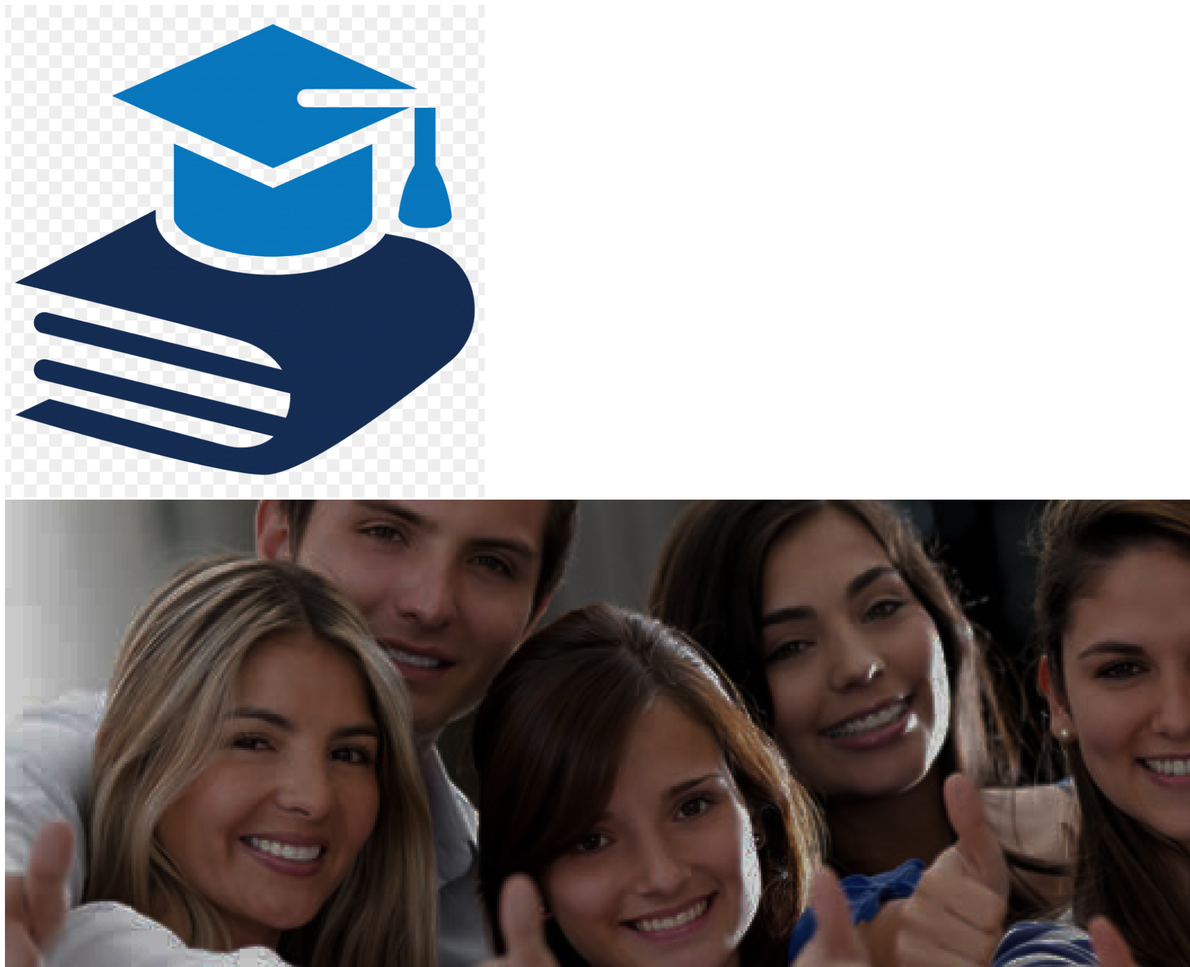
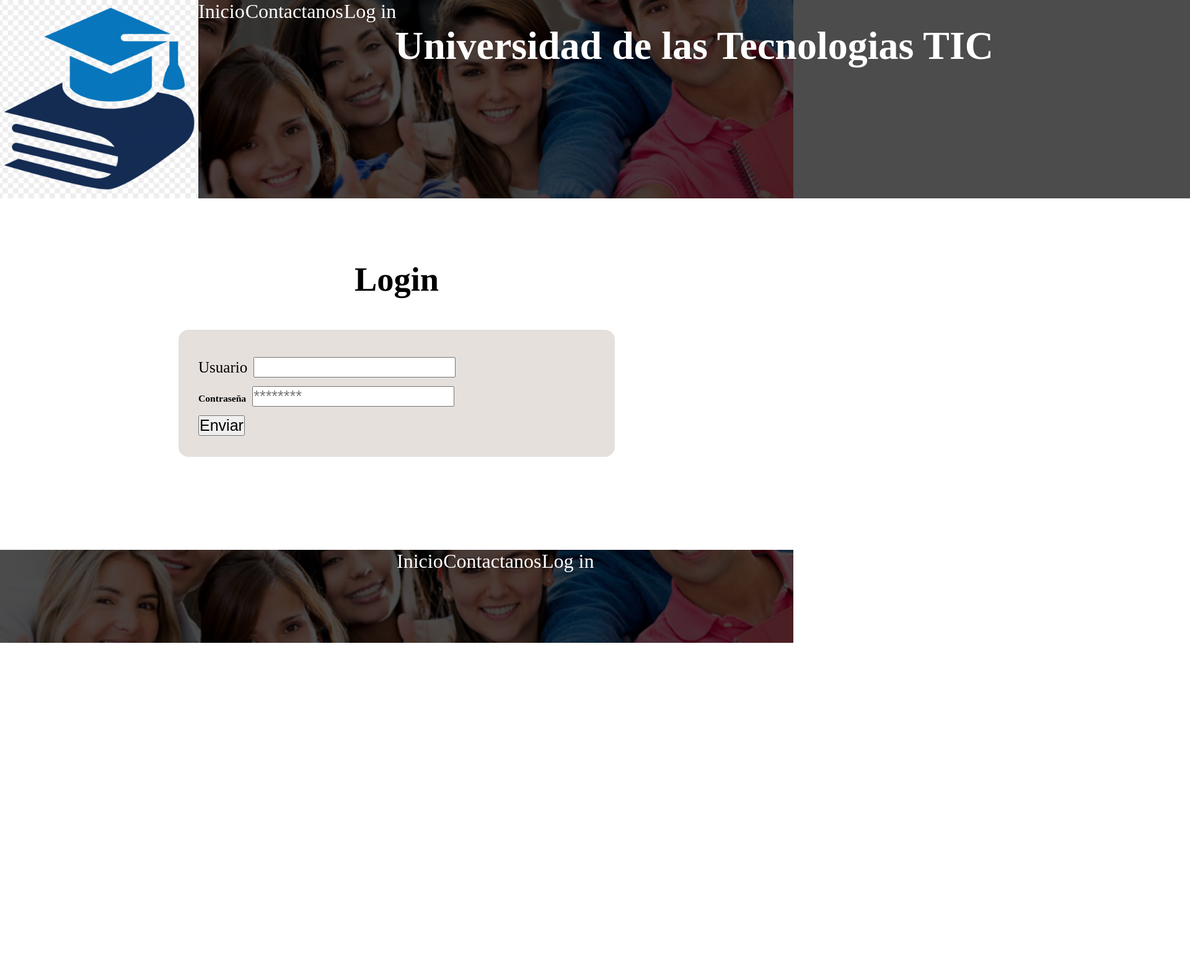
Before and after one commit to dgamero1225/proyecto_g25_grupoc, a plain HTML site: page paginas_web/loginPage.html in a window 1280 px wide. Shown: the top 1560 px of the page at 62% size, 1920 px wide, since content can reach past the window. After the commit the page ends 1037 px from the top, so only its background shows below. Drawn offline with Linux system fonts and the light colour scheme.

Commit message:
trabajando en el login

```diff
--- a/paginas_web/loginPage.html
+++ b/paginas_web/loginPage.html
@@ -4,35 +4,159 @@
 <title>loginPage</title>
 <!--Incorporando Favicon-->
 <link rel="shortcut icon" type="image/x-icon" href="images\iconPage.ico">
+<style>
+			html * {
+			margin: 0;
+			padding: 0;
+			font-size: 62.5%;
+			/* esto se hace para que 1rem = 10px*/
+		}
+
+		body {
+			max-width: 1920px;
+			font-size: 16px;
+		}
+
+		h1 {
+			font-size: 4.0rem;
+		}
+
+		h2 {
+			font-size: 3.4rem;
+		}
+
+		h3 {
+			font-size: 2.6rem;
+		}
+
+		h4 {
+			font-size: 2.0rem;
+		}
+
+		p {
+			font-size: 1.8rem;
+		}
+
+		a {
+			font-size: 2.0rem;
+		}
+
+		/** Header **/
+		.contenedorHeader {
+
+			background-image: url(/images/banner.jpeg);
+			height: 320px;
+			background-size: cover;
+			background-repeat: no-repeat;
+			background-position: center center;
+
+			display: grid;
+			grid-template-columns: 320px 1600px;
+
+		}
+
+		.contenedorHeader__imgLogo {
+			height: 320px;
+			width: 320px;
+		}
+
+		.contenedorHeader__banner {
+			position: relative;
+			background-color: rgba(0, 0, 0, 0.7);
+			width: 100%;
+			height: 100%;
+		}
+
+		.contenedorHeader__banner h1 {
+			color: white;
+			text-align: center;
+		}
+
+		.contenedorHeader__contenido {
+			position: absolute;
+
+		}
+		.contenedorHeader__navegacion a {
+			color: white;
+			text-decoration: none;
+		}
+
+
+
+		/** Formulario **/
+		.titulo{
+			text-align: center;
+			margin-top: 100px;
+			margin-bottom: 50px;
+
+		}
+		.formulario {
+			width: min(40rem,100%);
+			margin: 0 auto;
+			font-size: 4rem;
+			background-color:#E5E0DC;
+			padding: 2rem;
+			border-radius: 1rem;
+		}
+
+
+
+
+		/** Footer **/
+		.contenedorFooter {
+			margin-top: 150px;
+			background-image: url(/images/banner.jpeg);
+			height: 150px;
+			background-size: cover;
+			background-repeat: no-repeat;
+			background-position: center center;
+			position: relative;
+
+		}
+
+		.contenedorFooter__banner {
+			position: absolute;
+			background-color: rgba(0, 0, 0, 0.7);
+			width: 100%;
+			height: 100%;
+			display: grid;
+			grid-template-columns: 1fr 1fr;
+		}
+		.navegacion-footer {
+			grid-column: 2 / 3;
+			align-items: flex-end;
+		}
+		.navegacion-footer a {
+
+			color: white;
+			text-decoration: none;
+		}
+</style>
 </head>
 
 <body>
-	<header>
-		<a href="index.html">
-			<img src="images\Logo.png" alt="">
-		</a>
+	<header class="contenedorHeader">
+		<img class="contenedorHeader__imgLogo" src="images/Logo.png" alt="">
+		<div class="contenedorHeader__banner">
+			<nav class="contenedorHeader__navegacion">
+				<a href="index.html">Inicio</a>
+				<a href="contacto.html">Contactanos</a>
+				<a href="loginPAge.html">Log in</a>
+			</nav>
 
-			<div>
-				<img src="images\Banner.png" alt="">
-				<h1>Universidad de las Tecnologias TIC</h1>
-				<nav>
-					<ul><!--Lista de vinculos de navegacion rapida a lo largo de la pagina-->
-							<li><a href="index.html">Inicio</a> | </li>
-							<li><a href="">Contactenos | </a></li>
-							<li><a href="loginPage.html"><b>Log in</b></a></li>
-					</ul>
-				</nav>
-			</div>
+			<h1>Universidad de las Tecnologias TIC</h1>
+		</div>
 	</header>
 
 	<section>
-		<h2>Login</h2>
-		<form>
+		<h2 class="titulo">Login</h2>
+		<form class="formulario">
+
 			<div>
-				<label for="EntradaUsuario"><b>Usuario</b></label>
+				<label class="formulario__label" for="EntradaUsuario">Usuario</label>
 				<input type="text" name="EntradaUsuario" id="EntradaUsuario" required>
 				<br>
-				<label for="EntradaContraseña"><b>Contraseña</b></label>
+				<label class="formulario__label" for="EntradaContraseña"><b>Contraseña</b></label>
 				<input type="password" placeholder="********" name="EntradaContraseña" id="EntradaContraseña" required>
 			</div>
 			<div>
@@ -42,13 +166,15 @@
 	</section>
 
 	<footer>
-		<img src="images\Banner.png" alt="Pie de pagina">
-		<nav>
-			<ul><!--Lista de vinculos de navegacion rapida a lo largo de la pagina-->
-					<li><a href="index.html">Inicio</a> | </li>
-					<li><a href="">Contactenos | </a></li>
-					<li><a href="loginPage.html"><b>Log in</b></a></li>
-			</ul>
-		</nav>
+		<!-- <img src="images\Banner.png" alt="Pie de pagina"> -->
+		<div class="contenedorFooter">
+			<div class="contenedorFooter__banner">
+				<nav class="navegacion-footer">
+					<a href="index.html">Inicio</a>
+					<a href="contacto.html">Contactanos</a>
+					<a href="loginPAge.html">Log in</a>
+				</nav>
+			</div>
+		</div>
 	</footer>
 </body>
```
